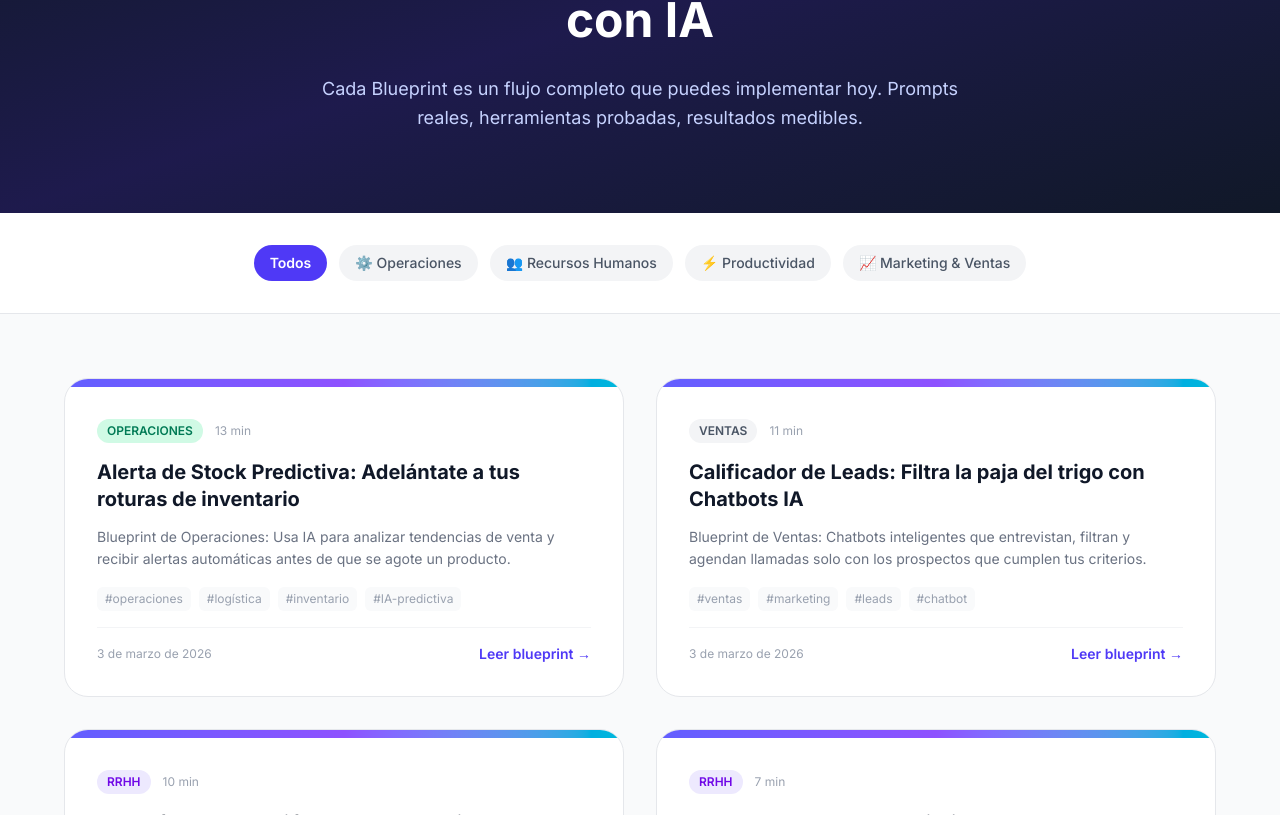
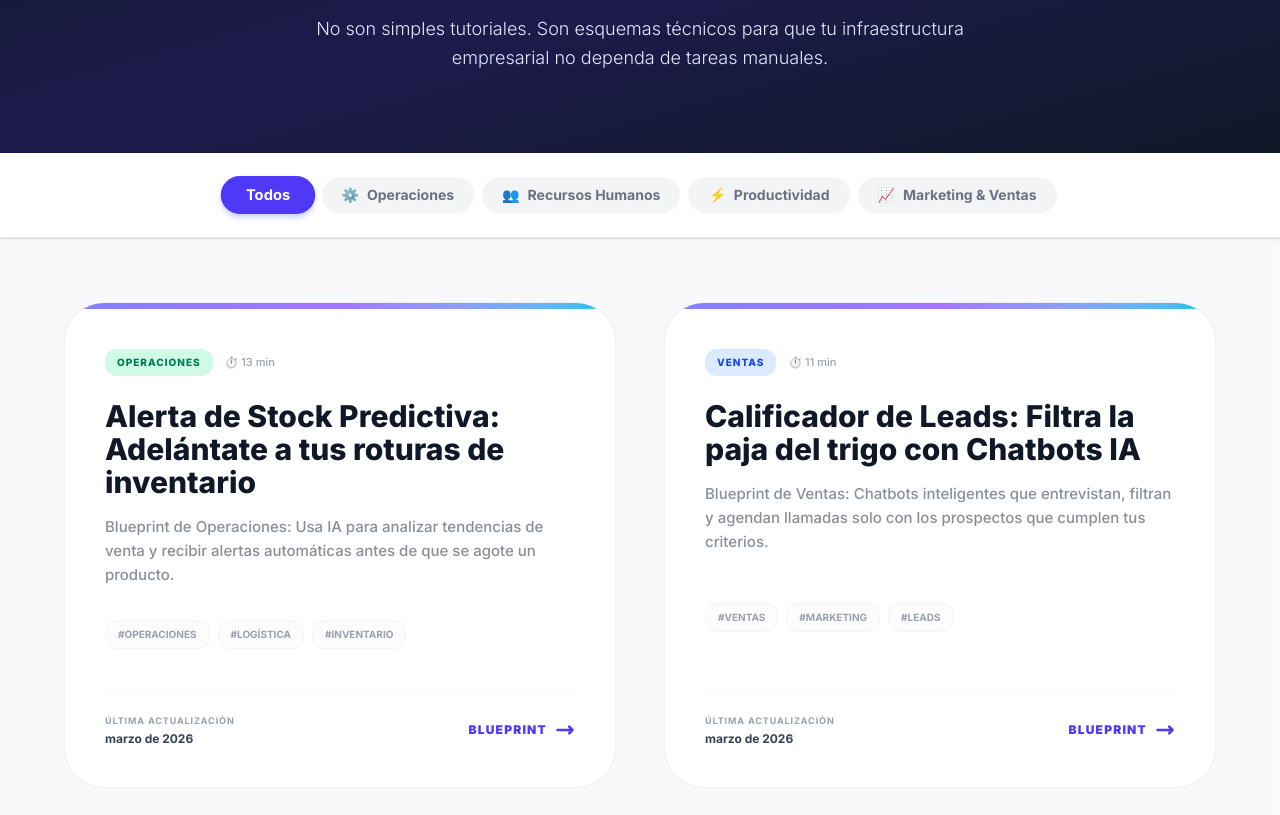
Before and after one commit to tot543/herramientas-ia-pro, a Next.js app: page /blog in a window 1280 px wide. Shown: the part 265-1080 px from the top of the page. Built offline with nearby package versions, Linux system fonts and the light colour scheme.

Commit message:
fix: implement category filtering and resolve empty Result sections in Blueprints

```diff
--- a/data/blog/alerta-stock-predictiva-ia.json
+++ b/data/blog/alerta-stock-predictiva-ia.json
@@ -42,6 +42,7 @@
             "promptLabel": "Prompt Análisis Inventario"
         }
     ],
+    "conclusion": "La automatización del inventario no es solo comodidad, es protección de margen. Implementar este blueprint asegura que nunca pierdas una venta por falta de stock mientras optimizas el capital inmovilizado.",
     "flow": {
         "title": "Flujo Inventario Inteligente",
         "nodes": [
--- a/data/blog/calificador-leads-ia.json
+++ b/data/blog/calificador-leads-ia.json
@@ -43,6 +43,7 @@
             "promptLabel": "Prompt Lead Scoring"
         }
     ],
+    "conclusion": "Implementar un calificador de leads con IA no solo ahorra tiempo al equipo comercial, sino que asegura que cada llamada agendada tenga una alta probabilidad de conversión. Es la pieza final para un embudo de ventas que realmente escala sin aumentar la fatiga del equipo.",
     "flow": {
         "title": "Embudo Calificación Automática",
         "nodes": [
--- a/data/blog/generador-job-descriptions-ia.json
+++ b/data/blog/generador-job-descriptions-ia.json
@@ -42,6 +42,7 @@
             "promptLabel": "Prompt JD Builder"
         }
     ],
+    "conclusion": "Un generador de JDs con IA no solo ahorra horas de redacción, sino que eleva la calidad del talento atraído al hablar su mismo idioma técnico y cultural. Es la herramienta esencial para cualquier equipo de reclutamiento que busque excelencia.",
     "flow": {
         "title": "Arquitectura Job Description IA",
         "nodes": [
--- a/data/blog/minutas-reunion-inteligentes-ia.json
+++ b/data/blog/minutas-reunion-inteligentes-ia.json
@@ -43,6 +43,7 @@
             "promptLabel": "Prompt Minuta Ejecutiva"
         }
     ],
+    "conclusion": "La capacidad de convertir una hora de conversación en un acta estructurada y ejecutable es el 'superpoder' de los equipos modernos. Este blueprint elimina la ambigüedad post-reunión y garantiza que las decisiones se conviertan en progreso real.",
     "flow": {
         "title": "Arquitectura Reuniones 2.0",
         "nodes": [
--- a/data/blog/onboarding-bot-rrhh-ia.json
+++ b/data/blog/onboarding-bot-rrhh-ia.json
@@ -40,6 +40,7 @@
             "tip": "Incluye una instrucción de 'escalar a humano' si la pregunta es sobre temas sensibles."
         }
     ],
+    "conclusion": "Un onboarding automatizado garantiza que cada nuevo empleado reciba la misma calidad de atención y cultura desde el minuto uno. Es la inversión más rentable para reducir la rotación temprana y aumentar la productividad del equipo.",
     "flow": {
         "title": "Flujo de Onboarding Asistido",
         "nodes": [
--- a/data/blog/procesador-facturas-ocr-ia.json
+++ b/data/blog/procesador-facturas-ocr-ia.json
@@ -42,6 +42,7 @@
             "promptLabel": "Prompt OCR Contable"
         }
     ],
+    "conclusion": "Eliminar la fricción contable permite al equipo financiero enfocarse en el análisis y no en la transcripción. Este blueprint es el primer paso hacia una administración 100% digital y sin errores humanos.",
     "flow": {
         "title": "Automatización Contable Vision",
         "nodes": [
--- a/data/blog/reciclador-contenido-ia.json
+++ b/data/blog/reciclador-contenido-ia.json
@@ -42,6 +42,7 @@
             "promptLabel": "Prompt Adaptación Redes"
         }
     ],
+    "conclusion": "El reciclaje de contenido es la única forma sostenible de mantener una presencia multicanal de autoridad sin quemarte. Con este flujo, tu mejor post de blog se convierte en un motor de tráfico inagotable a través de todas tus redes sociales.",
     "flow": {
         "title": "Fábrica de Multiplicación Contenido",
         "nodes": [
--- a/data/blog/screening-cvs-masivo-ia.json
+++ b/data/blog/screening-cvs-masivo-ia.json
@@ -48,6 +48,7 @@
             "promptLabel": "Prompt de Reclutamiento"
         }
     ],
+    "conclusion": "El screening masivo con IA devuelve a RRHH su función más valiosa: la humana. Al filtrar lo técnico en segundos, las entrevistas se centran en el fit cultural y el potencial real, acelerando las contrataciones críticas.",
     "flow": {
         "title": "Flujo de Screening Masivo",
         "nodes": [
--- a/src/app/blog/page.tsx
+++ b/src/app/blog/page.tsx
@@ -23,47 +23,64 @@ const categoryColors: Record<string, string> = {
     operaciones: "bg-emerald-100 text-emerald-700",
     productividad: "bg-amber-100 text-amber-700",
     marketing: "bg-cyan-100 text-cyan-700",
+    ventas: "bg-blue-100 text-blue-700",
 };
 
-export default function BlogIndexPage() {
-    const posts = getAllPosts();
+export default async function BlogIndexPage({
+    searchParams,
+}: {
+    searchParams: Promise<{ cat?: string }>;
+}) {
+    const { cat } = await searchParams;
+    const allPosts = getAllPosts();
+
+    // Filtering logic
+    const posts = cat
+        ? allPosts.filter(p => p.category.toLowerCase() === cat.toLowerCase())
+        : allPosts;
 
     return (
-        <>
+        <div className="min-h-screen bg-gray-50/50">
             {/* Hero */}
             <section className="bg-gradient-to-br from-gray-900 via-indigo-950 to-gray-900 text-white py-20 px-4">
                 <div className="max-w-4xl mx-auto text-center">
                     <span className="inline-block bg-indigo-500/30 text-indigo-300 text-xs font-semibold px-3 py-1 rounded-full mb-6 uppercase tracking-widest">
-                        Blueprints
+                        Blueprints de IA
                     </span>
-                    <h1 className="text-4xl md:text-5xl font-bold leading-tight mb-6">
-                        Guías <span className="text-cyan-400">paso a paso</span> para
-                        automatizar con IA
+                    <h1 className="text-4xl md:text-5xl font-extrabold leading-tight mb-6">
+                        Arquitectura Operativa <span className="text-cyan-400">Escalable</span>
                     </h1>
-                    <p className="text-lg text-indigo-200 max-w-2xl mx-auto leading-relaxed">
-                        Cada Blueprint es un flujo completo que puedes implementar hoy.
-                        Prompts reales, herramientas probadas, resultados medibles.
+                    <p className="text-lg text-indigo-100 max-w-2xl mx-auto leading-relaxed font-light">
+                        No son simples tutoriales. Son esquemas técnicos para que tu infraestructura empresarial no dependa de tareas manuales.
                     </p>
                 </div>
             </section>
 
             {/* Filter chips */}
-            <section className="py-8 px-4 border-b border-gray-200 bg-white">
-                <div className="max-w-5xl mx-auto flex flex-wrap gap-3 justify-center">
+            <section className="py-6 px-4 border-b border-gray-200 bg-white sticky top-16 z-40 shadow-sm">
+                <div className="max-w-5xl mx-auto flex flex-wrap gap-2 justify-center">
                     <Link
                         href="/blog/"
-                        className="px-4 py-2 rounded-full text-sm font-semibold bg-indigo-600 text-white"
+                        className={`px-6 py-2 rounded-full text-sm font-bold transition-all ${!cat
+                            ? "bg-indigo-600 text-white shadow-md shadow-indigo-200 scale-105"
+                            : "bg-gray-100 text-gray-500 hover:bg-gray-200"
+                            }`}
                     >
                         Todos
                     </Link>
                     {siteConfig.blogCategories.map(
-                        (cat: { slug: string; nombre: string; icon: string }) => (
-                            <span
-                                key={cat.slug}
-                                className="px-4 py-2 rounded-full text-sm font-medium bg-gray-100 text-gray-600 hover:bg-gray-200 transition-colors cursor-default"
+                        (category: { slug: string; nombre: string; icon: string }) => (
+                            <Link
+                                key={category.slug}
+                                href={`/blog/?cat=${category.slug}`}
+                                className={`px-5 py-2 rounded-full text-sm font-bold transition-all flex items-center gap-2 ${cat === category.slug
+                                    ? "bg-indigo-600 text-white shadow-md shadow-indigo-200 scale-105"
+                                    : "bg-gray-100 text-gray-500 hover:bg-gray-200"
+                                    }`}
                             >
-                                {cat.icon} {cat.nombre}
-                            </span>
+                                <span>{category.icon}</span>
+                                <span>{category.nombre}</span>
+                            </Link>
                         )
                     )}
                 </div>
@@ -73,80 +90,88 @@ export default function BlogIndexPage() {
             <section className="py-16 px-4">
                 <div className="max-w-6xl mx-auto">
                     {posts.length === 0 ? (
-                        <div className="text-center py-20">
-                            <span className="text-5xl block mb-4">📝</span>
-                            <h2 className="text-2xl font-bold text-gray-900 mb-2">
-                                Próximamente
+                        <div className="text-center py-24 bg-white rounded-[2.5rem] border-2 border-dashed border-gray-200 max-w-2xl mx-auto">
+                            <span className="text-6xl block mb-6">🔭</span>
+                            <h2 className="text-2xl font-bold text-gray-900 mb-3">
+                                Categoría en construcción
                             </h2>
-                            <p className="text-gray-500">
-                                Estamos preparando los primeros Blueprints. ¡Vuelve pronto!
+                            <p className="text-gray-500 mb-8 max-w-sm mx-auto">
+                                Estamos validando los blueprints para esta área operativa. Estarán disponibles pronto.
                             </p>
+                            <Link href="/blog/" className="text-indigo-600 font-bold hover:text-indigo-700 transition-colors uppercase tracking-wider text-xs border-b-2 border-indigo-100 pb-1">
+                                Ver todos los Blueprints
+                            </Link>
                         </div>
                     ) : (
-                        <div className="grid grid-cols-1 md:grid-cols-2 gap-8">
+                        <div className="grid grid-cols-1 md:grid-cols-2 lg:grid-cols-2 gap-8 lg:gap-12">
                             {posts.map((post) => (
                                 <Link
                                     key={post.slug}
                                     href={`/blog/${post.slug}/`}
-                                    className="group bg-white rounded-3xl border border-gray-200 overflow-hidden hover:border-indigo-300 hover:shadow-xl transition-all duration-300"
+                                    className="group bg-white rounded-[2.5rem] border border-gray-200/60 overflow-hidden hover:border-indigo-400 hover:shadow-2xl hover:shadow-indigo-100 transition-all duration-500 flex flex-col h-full"
                                 >
                                     {/* Barra de color superior */}
-                                    <div className="h-2 bg-gradient-to-r from-indigo-500 via-violet-500 to-cyan-500" />
+                                    <div className="h-1.5 bg-gradient-to-r from-indigo-500 via-violet-500 to-cyan-500 opacity-80" />
 
-                                    <div className="p-8">
+                                    <div className="p-8 md:p-10 flex flex-col flex-1">
                                         {/* Meta */}
-                                        <div className="flex items-center gap-3 mb-4">
+                                        <div className="flex items-center gap-3 mb-6">
                                             <span
-                                                className={`text-xs font-semibold px-2.5 py-1 rounded-full ${categoryColors[post.category] ||
+                                                className={`text-[10px] uppercase tracking-widest font-extrabold px-3 py-1.5 rounded-xl ${categoryColors[post.category] ||
                                                     "bg-gray-100 text-gray-600"
                                                     }`}
                                             >
-                                                {post.category.toUpperCase()}
+                                                {post.category}
                                             </span>
-                                            <span className="text-xs text-gray-400">
-                                                {post.readingTime}
+                                            <span className="text-[11px] text-gray-400 font-medium">
+                                                ⏱️ {post.readingTime}
                                             </span>
                                             {post.featured && (
-                                                <span className="text-xs text-amber-600 font-semibold">
-                                                    ⭐ Destacado
+                                                <span className="text-[10px] text-amber-600 font-extrabold bg-amber-50 px-2.5 py-1 rounded-xl border border-amber-100">
+                                                    ⭐ ESSENTIAL
                                                 </span>
                                             )}
                                         </div>
 
                                         {/* Title */}
-                                        <h2 className="text-xl font-bold text-gray-900 mb-3 group-hover:text-indigo-600 transition-colors leading-snug">
+                                        <h2 className="text-2xl md:text-3xl font-extrabold text-gray-900 mb-4 group-hover:text-indigo-600 transition-colors leading-[1.1]">
                                             {post.title}
                                         </h2>
 
                                         {/* Description */}
-                                        <p className="text-sm text-gray-500 leading-relaxed mb-4 line-clamp-3">
+                                        <p className="text-gray-500 leading-relaxed mb-8 text-[15px] font-medium opacity-80">
                                             {post.description}
                                         </p>
 
                                         {/* Tags */}
-                                        <div className="flex flex-wrap gap-2 mb-4">
-                                            {post.tags.slice(0, 4).map((tag) => (
+                                        <div className="flex flex-wrap gap-2 mb-10 mt-auto">
+                                            {post.tags.slice(0, 3).map((tag) => (
                                                 <span
                                                     key={tag}
-                                                    className="text-xs text-gray-400 bg-gray-50 px-2 py-1 rounded-md"
+                                                    className="text-[10px] text-gray-400 font-bold bg-gray-50/50 border border-gray-100 px-3 py-1.5 rounded-xl"
                                                 >
-                                                    #{tag}
+                                                    #{tag.toUpperCase()}
                                                 </span>
                                             ))}
                                         </div>
 
                                         {/* Footer */}
-                                        <div className="flex items-center justify-between pt-4 border-t border-gray-100">
-                                            <span className="text-xs text-gray-400">
-                                                {new Date(post.date).toLocaleDateString("es-ES", {
-                                                    year: "numeric",
-                                                    month: "long",
-                                                    day: "numeric",
-                                                })}
-                                            </span>
-                                            <span className="text-sm font-semibold text-indigo-600 group-hover:translate-x-1 transition-transform">
-                                                Leer blueprint →
-                                            </span>
+                                        <div className="flex items-center justify-between pt-6 border-t border-gray-50 mt-auto">
+                                            <div className="flex flex-col">
+                                                <span className="text-[9px] text-gray-400 font-bold uppercase tracking-widest mb-1">Última actualización</span>
+                                                <span className="text-xs text-gray-700 font-bold">
+                                                    {new Date(post.date).toLocaleDateString("es-ES", {
+                                                        year: "numeric",
+                                                        month: "long",
+                                                    })}
+                                                </span>
+                                            </div>
+                                            <div className="flex items-center gap-2 text-xs font-black text-indigo-600 uppercase tracking-widest group-hover:gap-3 transition-all">
+                                                <span>Blueprint</span>
+                                                <svg className="w-5 h-5" fill="none" viewBox="0 0 24 24" stroke="currentColor">
+                                                    <path strokeLinecap="round" strokeLinejoin="round" strokeWidth={3} d="M17 8l4 4m0 0l-4 4m4-4H3" />
+                                                </svg>
+                                            </div>
                                         </div>
                                     </div>
                                 </Link>
@@ -155,6 +180,6 @@ export default function BlogIndexPage() {
                     )}
                 </div>
             </section>
-        </>
+        </div>
     );
 }
```
